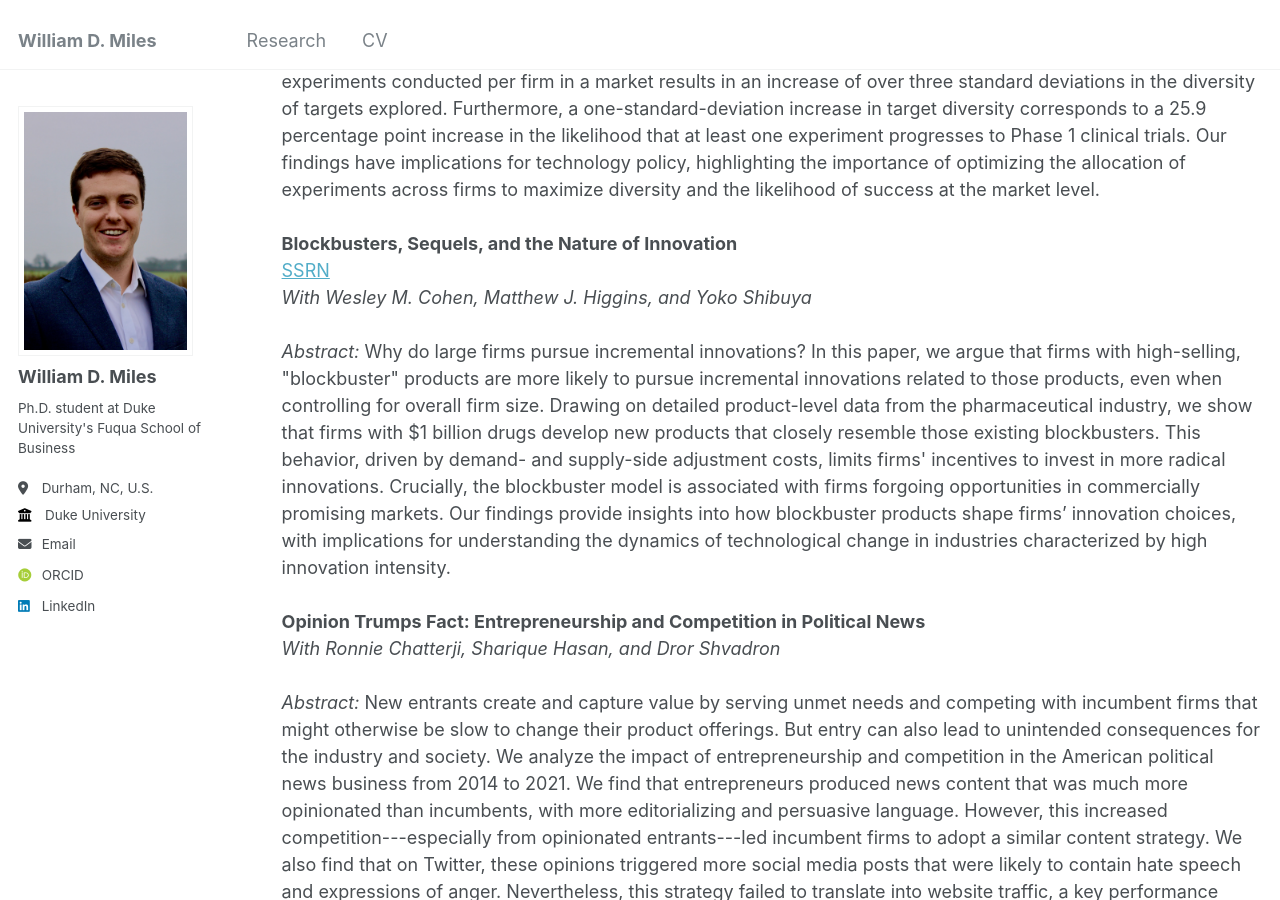
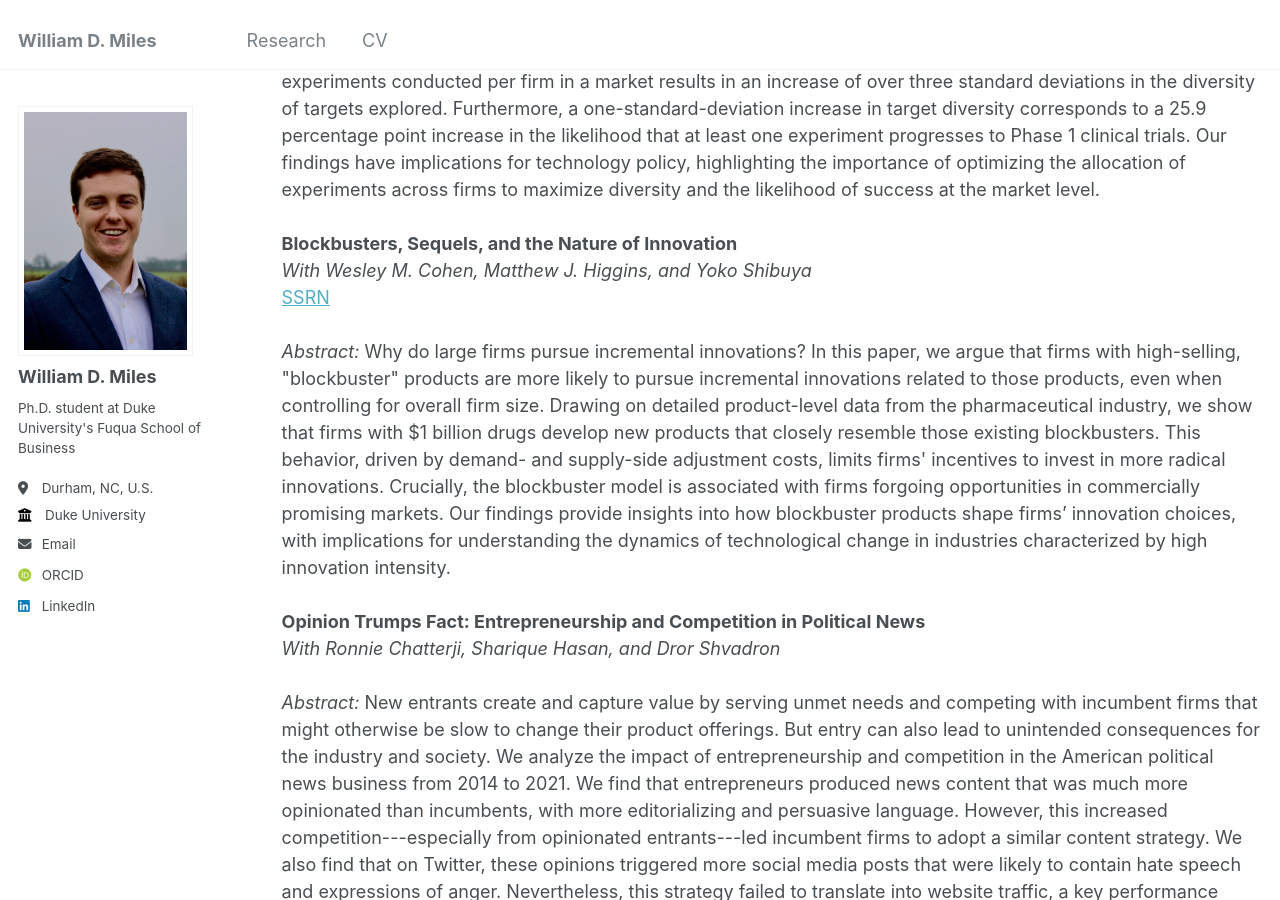
Before and after one commit to willdmiles/willdmiles.github.io, a Jekyll site: the page built from _pages/publications.html, in a window 1280 px wide and 900 px high, scrolled down 446 px. Built offline with Jekyll 4.4.1, drawn with Linux system fonts in a browser that asks for light colours; some web fonts are replaced.

Commit message:
tweaking the tweak

```diff
--- a/_pages/publications.html
+++ b/_pages/publications.html
@@ -27,8 +27,8 @@ the allocation of experiments across firms to maximize diversity and the likelih
 <br><br>
 
 <b>Blockbusters, Sequels, and the Nature of Innovation</b><br>
-<a href="https://papers.ssrn.com/sol3/papers.cfm?abstract_id=5086278" target="_blank" rel="noopener noreferrer">SSRN</a><br>
-<i>With Wesley M. Cohen, Matthew J. Higgins, and Yoko Shibuya</i><br><br>
+<i>With Wesley M. Cohen, Matthew J. Higgins, and Yoko Shibuya</i><br>
+<a href="https://papers.ssrn.com/sol3/papers.cfm?abstract_id=5086278" target="_blank" rel="noopener noreferrer">SSRN</a><br><br>
 
 <i>Abstract:</i>  Why do large firms pursue incremental innovations? In this paper, we argue that firms with high-selling, "blockbuster" products are more likely to pursue
 incremental innovations related to those products, even when controlling for overall firm size. Drawing on detailed product-level data from the pharmaceutical
```
